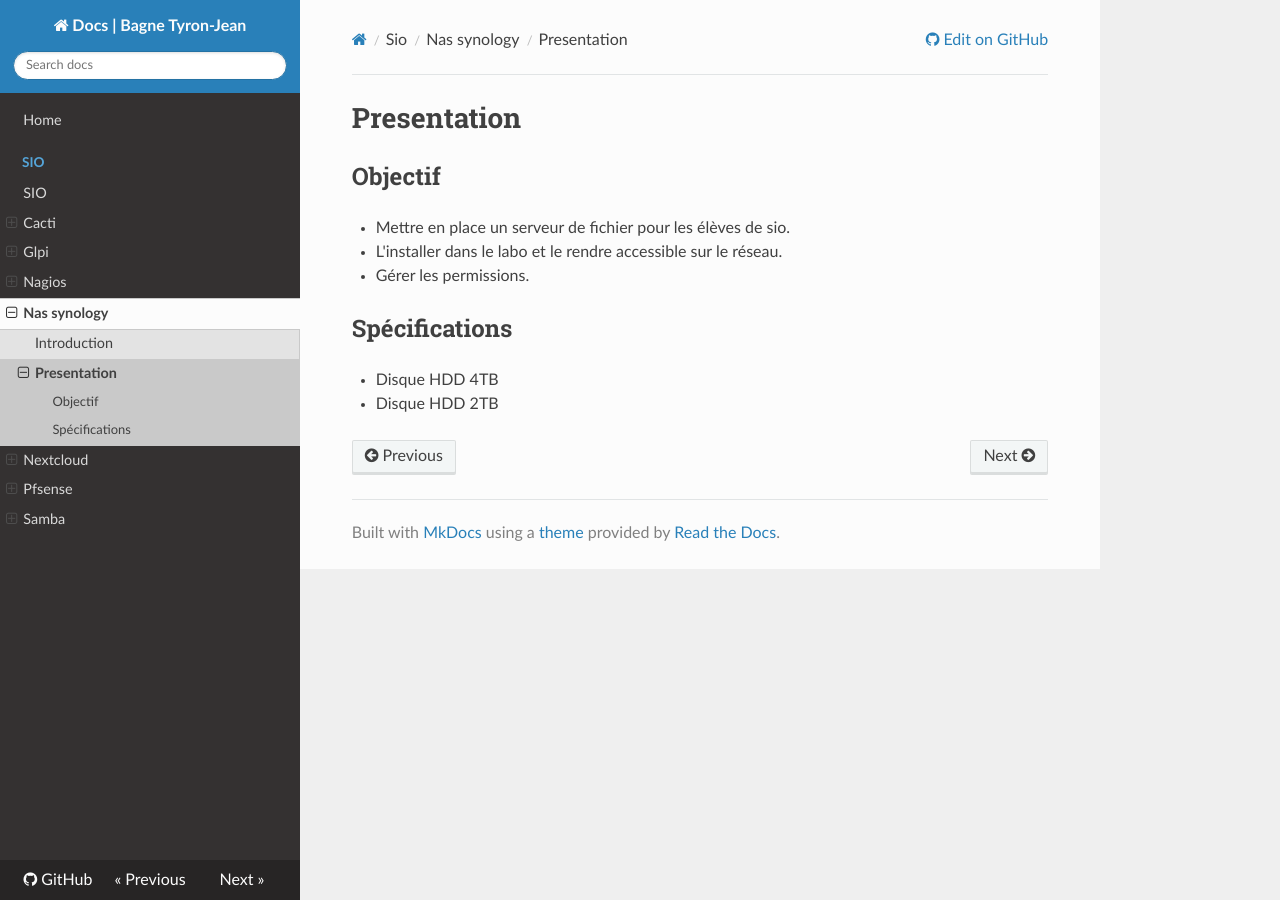
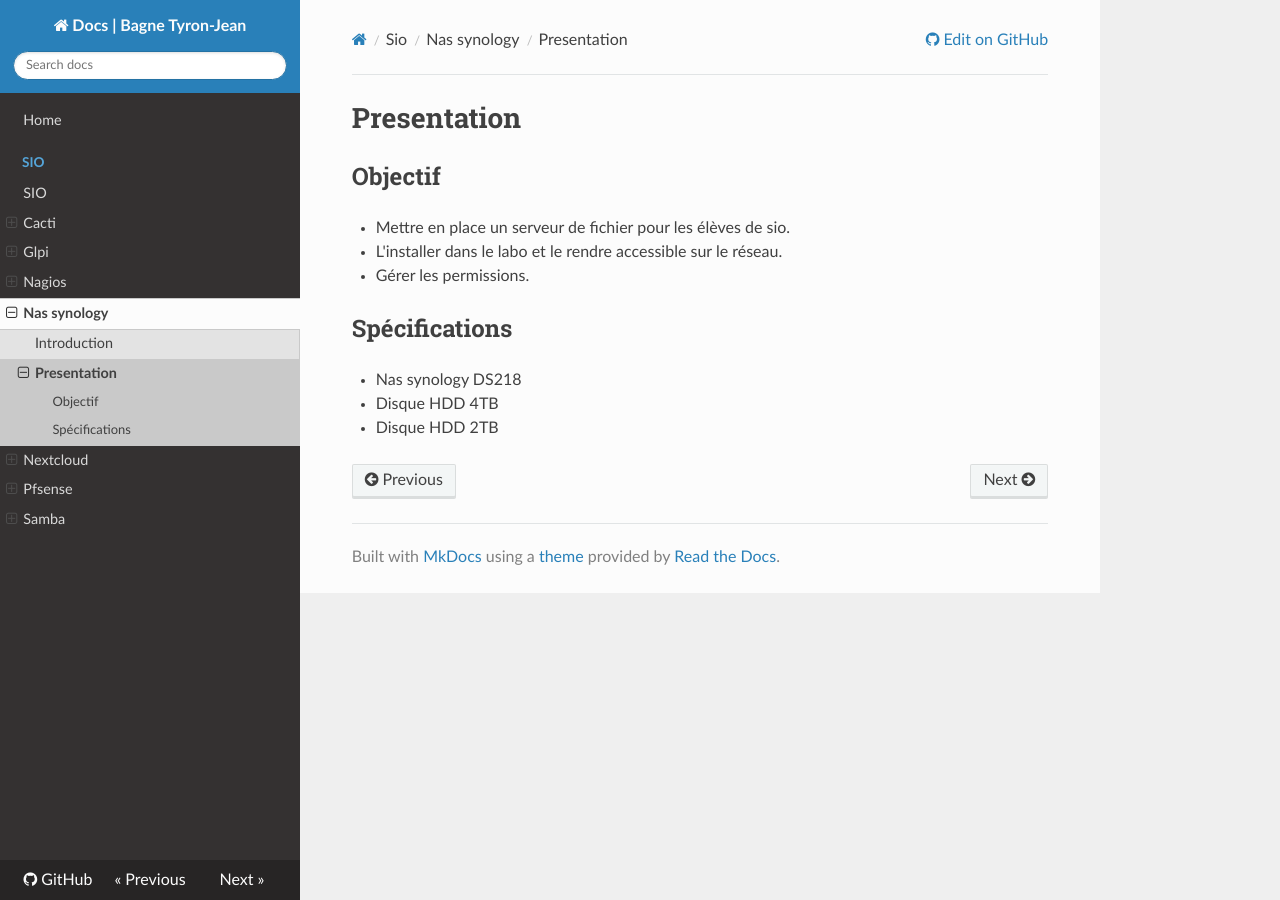
Before and after one commit to wepfen/doc, an MkDocs documentation site: the page built from docs/sio/nas_synology/presentation.md, in a window 1280 px wide. Built offline with MkDocs 1.6.1, drawn with Linux system fonts in a browser that asks for light colours; nearby versions of some CDN libraries.

Commit message:
Update presentation.md

```diff
--- a/docs/sio/nas_synology/presentation.md
+++ b/docs/sio/nas_synology/presentation.md
@@ -8,5 +8,6 @@
 
 ## Spécifications
 
+* Nas synology DS218
 * Disque HDD 4TB
 * Disque HDD 2TB
```
